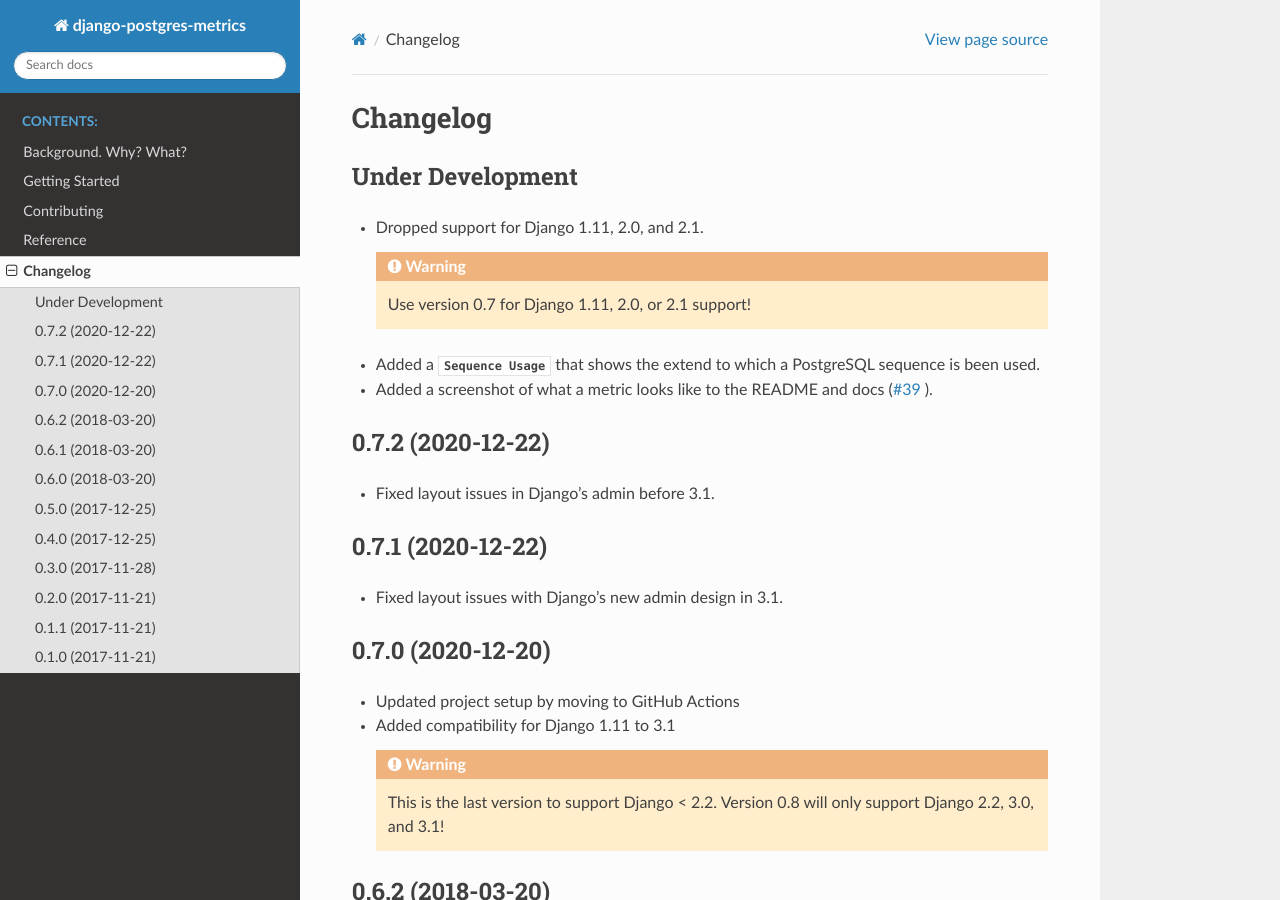
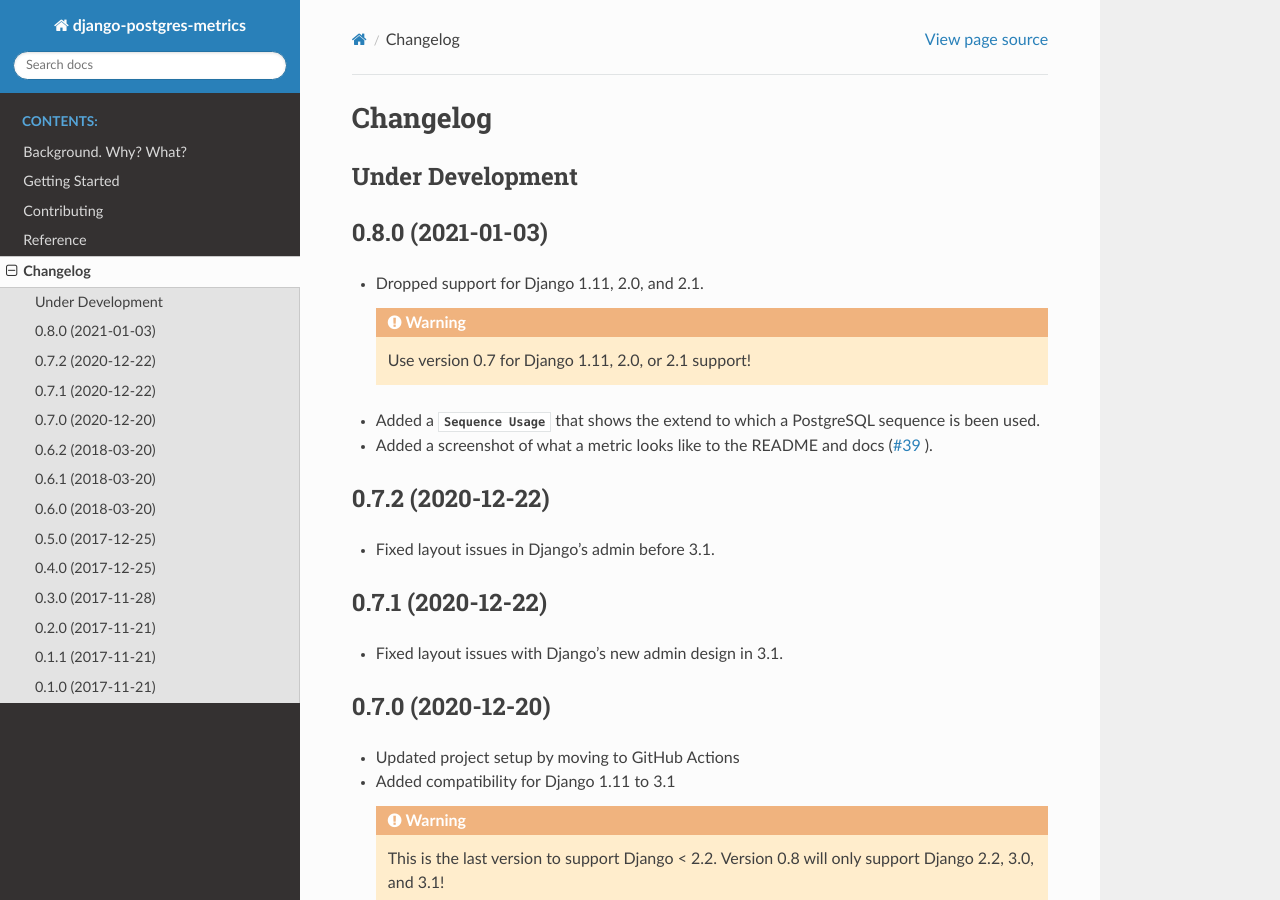
Before and after one commit to django-postgres-metrics/django-postgres-metrics, a Sphinx documentation site: the page built from docs/source/changelog.rst, in a window 1280 px wide and 900 px high. Built offline with Sphinx 7.4.7 and the Read the Docs theme 2.0.0, drawn with Linux system fonts in a browser that asks for light colours; pages that are not in the unit, such as notebooks, are missing from menus; the version number could not be read and is left out.

Commit message:
Prepare release 0.8.0

```diff
--- a/docs/source/changelog.rst
+++ b/docs/source/changelog.rst
@@ -6,6 +6,9 @@
 
 Under Development
 =================
+
+0.8.0 (2021-01-03)
+==================
 
 * Dropped support for Django 1.11, 2.0, and 2.1.
 
```
